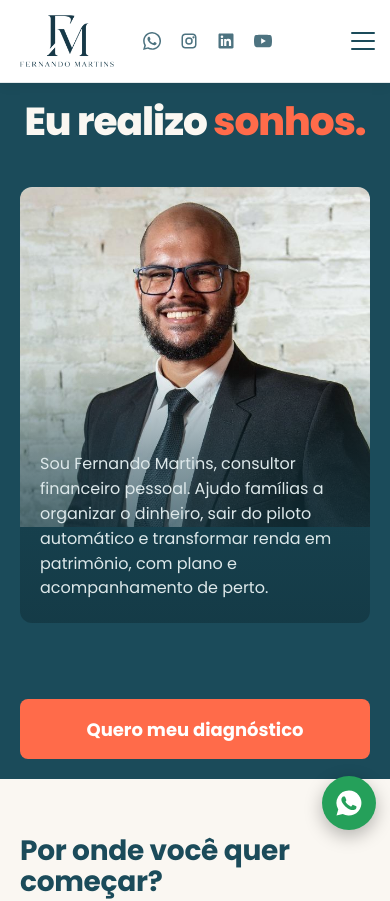
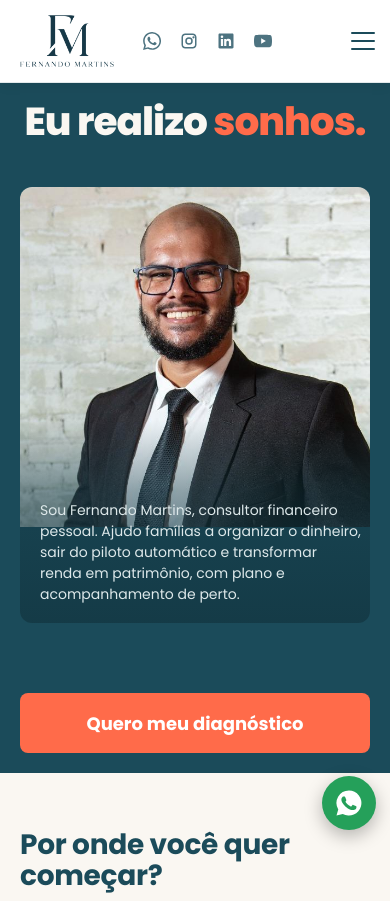
Before and after one commit to MateusTheobald/fernando-martins, a React (Vite) app: page / in a window 390 px wide. Shown: the top 901 px of the page. Built offline with nearby package versions, Linux system fonts and the light colour scheme.

Commit message:
Update HomePageBanner.css

```diff
--- a/src/components/inicio/HomePageBanner.css
+++ b/src/components/inicio/HomePageBanner.css
@@ -93,12 +93,12 @@
     min-width: 0;
     box-sizing: border-box;
 
-    padding: 90px 8px 22px 20px;
+    padding: 80px 8px 18px 20px;
     margin: 0;
 
     color: #fff;
-    font-size: 16px;
-    line-height: 1.55;
+    font-size: 14px;
+    line-height: 1.5;
 
     background: linear-gradient(
       to bottom,
@@ -119,7 +119,7 @@
     flex-direction: column;
 
     width: 100%;
-    margin-top: 14px;
+    margin-top: 8px;
     gap: 12px;
   }
 
@@ -172,12 +172,12 @@
   }
 
   .hero p {
-    font-size: 14px;
-    padding: 75px 6px 20px 16px;
+    font-size: 13px;
+    padding: 65px 6px 16px 16px;
   }
 
   .hero .cta {
-    margin-top: 12px;
+    margin-top: 8px;
   }
 
   .hero .cta .btn {
```
